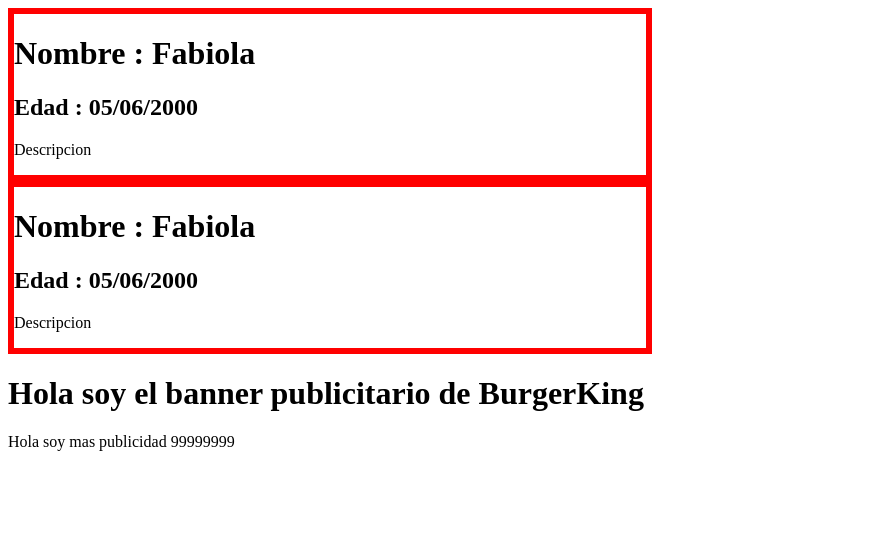
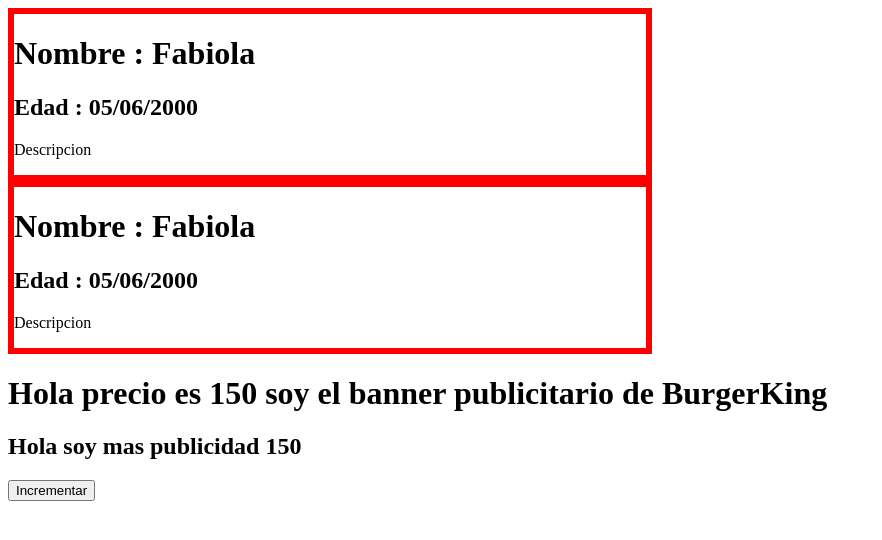
Before and after one commit to reds98/Empleate-Angular, an Angular app in the folder HolaMundo/: page / in a window 1280 px wide. Shown: the top 540 px of the page, without its empty margins (0-882 px from the left). Built offline with nearby package versions, Linux system fonts and the light colour scheme.

Commit message:
Creacion de un metodo para el componentes Banner

```diff
--- a/HolaMundo/src/app/banner-publicitario/banner-publicitario.component.html
+++ b/HolaMundo/src/app/banner-publicitario/banner-publicitario.component.html
@@ -1,2 +1,3 @@
-<h1>Hola soy el banner publicitario de {{company}}</h1>
-<p>Hola soy mas publicidad {{precio}}</p>
+<h1>Hola precio es {{precio}} soy el banner publicitario de {{company}}</h1>
+<h2>Hola soy mas publicidad {{precio}}</h2>
+<button (click)="incrementarPrecio()">Incrementar</button>
--- a/HolaMundo/src/app/banner-publicitario/banner-publicitario.component.ts
+++ b/HolaMundo/src/app/banner-publicitario/banner-publicitario.component.ts
@@ -7,8 +7,11 @@
 })
 export class BannerPublicitarioComponent  {
   company:string="BurgerKing"
-  precio:number=99999999
+  precio:number=150
 
+  incrementarPrecio(){
+    this.precio=this.precio*10
 
+  }
 
 }
```
